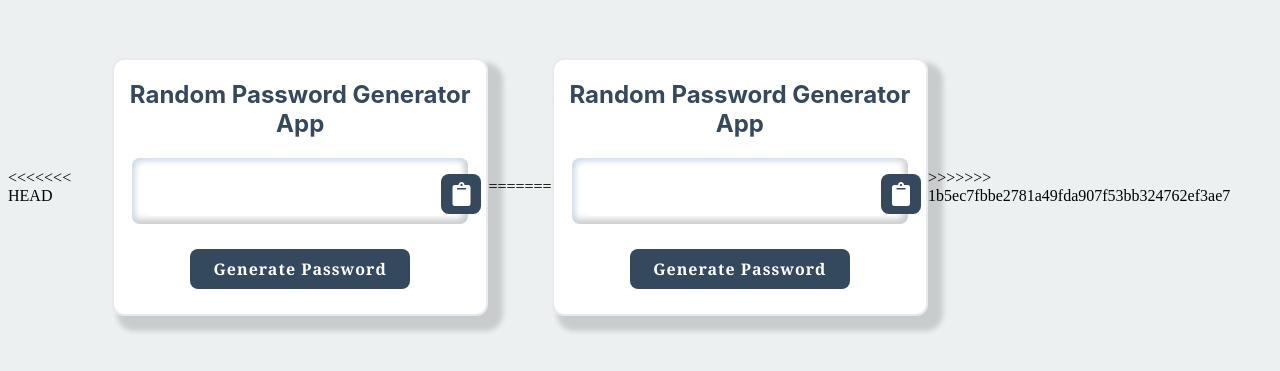
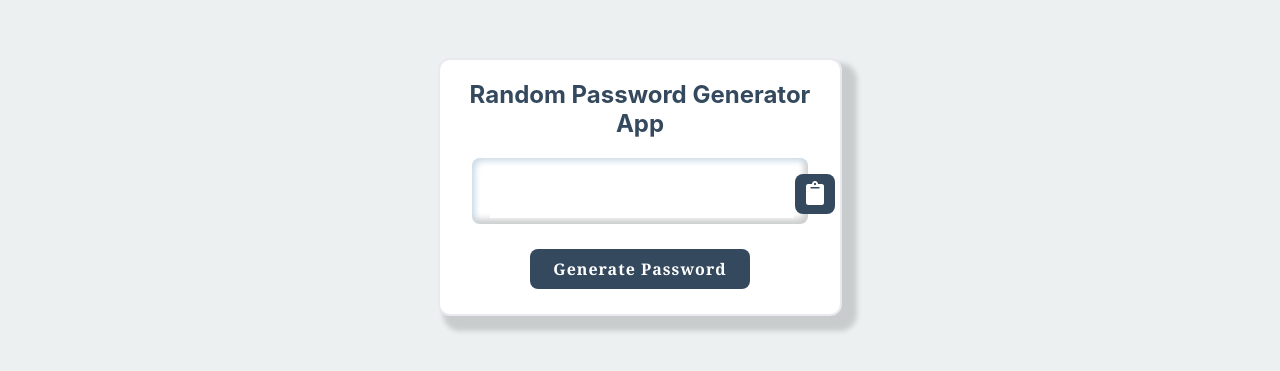
Before and after one commit to shaikat17/JavaScript-Projects, a plain HTML site: page password-generator/index.html in a window 1280 px wide. Shown: the part 221-592 px from the top of the page. Drawn offline with Linux system fonts and the light colour scheme.

Commit message:
Update index.html

```diff
--- a/password-generator/index.html
+++ b/password-generator/index.html
@@ -1,4 +1,3 @@
-<<<<<<< HEAD
 <!DOCTYPE html>
 <html lang="en">
 <head>
@@ -23,30 +22,4 @@
 
         <script src="app.js"> </script>
 </body>
-=======
-<!DOCTYPE html>
-<html lang="en">
-<head>
-	<meta charset="UTF-8">
-	<meta name="viewport" content="width=device-width, initial-scale=1.0">
-	<link rel="stylesheet" href="styles.css">
-	<link href="https://cdnjs.cloudflare.com/ajax/libs/font-awesome/5.13.0/css/all.min.css" rel="stylesheet">
-
-	<title>Password Generator</title>
-</head>
-<body>
-	<div class="passContainer">
-            <h2>Random Password Generator App</h2>
-            <div class="randomPass">
-                <input type="text" name="" id="passwordShow" placeholder="" readonly/>
-            </div>
-            <div class="randomBtn">
-                <button type="submit" onclick="randomPassword()">Generate Password </button>
-            </div>
-            <button type="submit" class="copy" onclick="copyText()"><i class="fas fa-clipboard"></i></button>
-        </div>
-
-        <script src="app.js"> </script>
-</body>
->>>>>>> 1b5ec7fbbe2781a49fda907f53bb324762ef3ae7
 </html>
```
